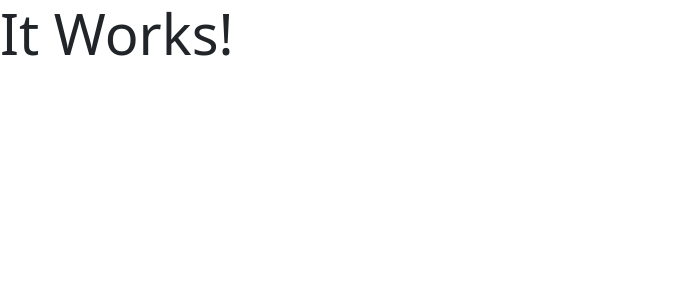
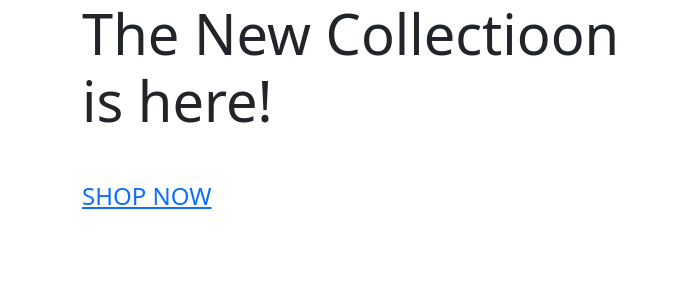
Before and after one commit to GurraT/Boutique, a Django app: page / in a window 1280 px wide. Shown: the top 300 px of the page, without its empty margins (0-676 px from the left). Run offline with Django 3.2, Linux system fonts and the light colour scheme.

Commit message:
added home page content

```diff
--- a/home/templates/home/index.html
+++ b/home/templates/home/index.html
@@ -1,6 +1,28 @@
 {% extends "base.html" %}
 {% load static %}
 
+{% block page_header %}
+<div class="container header-container">
+    <div class="row">
+        <div class="col">
+
+        </div>
+    </div>
+</div>
+{% endblock %}
+
 {% block content %}
-    <h1 class="display-4 text-sucess"> It Works!</h1>
+    <div class="container h-100">
+        <div class="row h-100">
+            <div class="col-7 col-md-6 my-auto">
+                <h1 class="display-4 logo-font taxt-black">The New Collectioon is here!</h1>
+                <div class="my-5">
+                    <h4>
+                        <a href="" class="shop-now-button rounded-0 text-uppercase py-3"> Shop now</a>
+                    </h4>
+                </div>
+            </div>
+
+        </div>
+    </div>
 {% endblock %}
```
